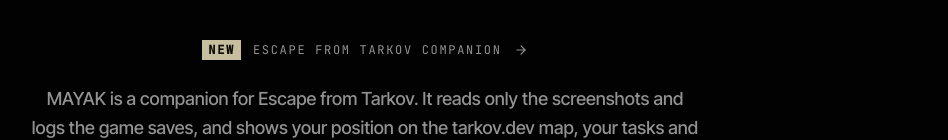
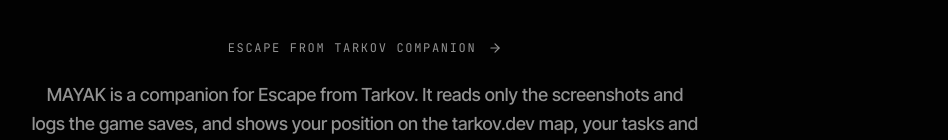
Before and after one commit to ichi0g0y/mayak, a React (Vite) app in the folder site/: page / in a window 1280 px wide. Shown: the part 416-556 px from the top of the page, without its empty margins (275-1223 px from the left). Built offline with nearby package versions, Linux system fonts and the light colour scheme; no server answers.

Commit message:
Landing page: drop the NEW badge

```diff
--- a/site/src/sections/Hero.tsx
+++ b/site/src/sections/Hero.tsx
@@ -18,7 +18,6 @@
       <div className="hero-fade flex w-full flex-col items-center">
         <img src="/assets/mayak-logo-white.png" alt="MAYAK" width={512} height={512} className="w-[min(72vw,520px,46svh)] opacity-90" fetchPriority="high" />
         <a href={direct.href} download={direct.download} className="mt-2 inline-flex items-center gap-3 font-mono text-xs tracking-[0.14em] uppercase">
-          <span className="bg-primary text-primary-foreground px-1.5 py-0.5 font-bold">NEW</span>
           <span className="text-muted-foreground">{latest ? t.hero.released(version) : 'Escape from Tarkov companion'}</span>
           <ArrowRight className="text-muted-foreground size-3.5" />
         </a>
```
